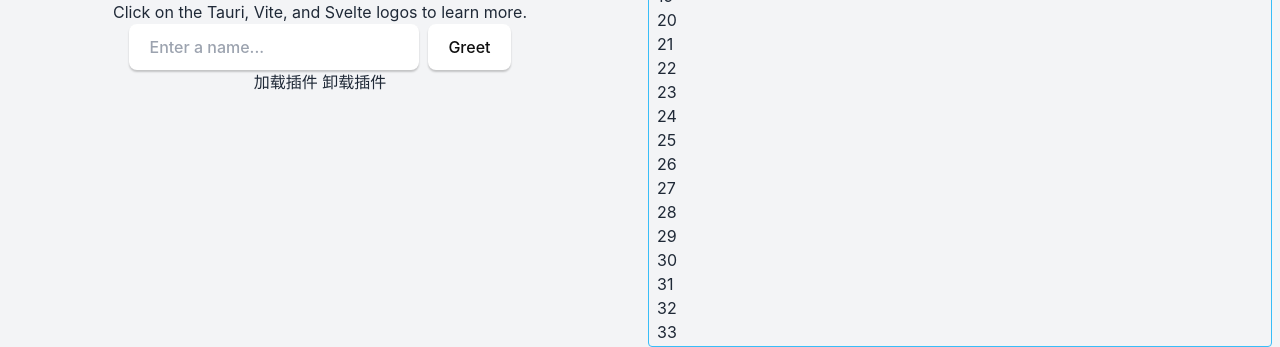
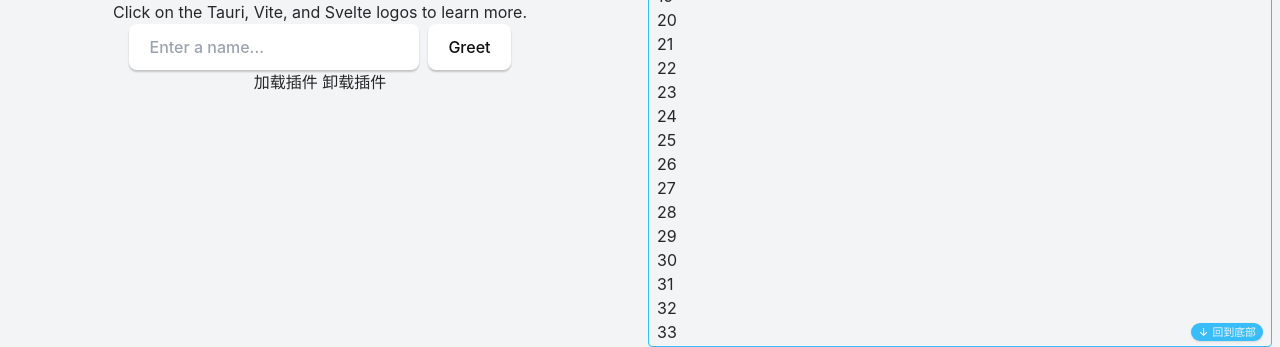
Before and after one commit to PigeonDynasty/bililive-pigeon-tauri, a Svelte app: page / in a window 1280 px wide. Shown: the part 453-800 px from the top of the page. Built offline with nearby package versions, Linux system fonts and the light colour scheme.

Commit message:
update button ripple

```diff
--- a/src/lib/Danmaku.svelte
+++ b/src/lib/Danmaku.svelte
@@ -7,7 +7,7 @@
   const data = new Array(100) // 弹幕数据
 
   let ulEl // ul dom对象
-  let couldScroll: boolean = true // 判断能否自动滚动到底部
+  let couldScroll: boolean = false // 判断能否自动滚动到底部
   const checkCouldScroll = () => {
     couldScroll = ulEl.clientHeight + ulEl.scrollTop >= ulEl.scrollHeight
   }
--- a/src/main.ts
+++ b/src/main.ts
@@ -1,8 +1,8 @@
-import "./style.css";
-import App from "./App.svelte";
-
+import './style.css'
+import App from './App.svelte'
+import ripple from './utils/ripple'
 const app = new App({
-  target: document.getElementById("app"),
-});
-
-export default app;
+  target: document.getElementById('app')
+})
+ripple()
+export default app
--- a/src/style.css
+++ b/src/style.css
@@ -3,12 +3,12 @@
 @tailwind utilities;
 @layer components {
   .btn-primary {
-    @apply font-semibold shadow text-gray-100 bg-sky-400 hover:bg-sky-500  dark:text-gray-300 dark:hover:bg-sky-600 dark:bg-sky-700;
+    @apply font-semibold shadow text-zinc-100 bg-sky-400 hover:bg-sky-500  dark:text-zinc-300 dark:hover:bg-sky-600 dark:bg-sky-700;
   }
 }
 @layer base {
   :root {
-    @apply font-sans text-gray-800 bg-gray-100 dark:text-gray-400 dark:bg-gray-800 scroll-smooth;
+    @apply font-sans text-zinc-800 bg-gray-100 dark:text-zinc-400 dark:bg-zinc-800 scroll-smooth;
   }
 
   html,
@@ -19,21 +19,19 @@
   button {
     @apply relative overflow-hidden;
   }
-
-  button:after {
-    @apply block absolute w-full h-full top-0 left-0 pointer-events-none bg-no-repeat opacity-0;
-    content: '';
-    /* 设置径向渐变 */
-    background-image: radial-gradient(circle, #666 10%, transparent 10.01%);
-    background-position: 50%;
-    transform: scale(10, 10);
-    transition: transform 0.3s, opacity 0.5s;
+  span.ripple {
+    position: absolute;
+    border-radius: 50%;
+    transform: scale(0);
+    opacity: 1;
+    background-color: rgba(255, 255, 255, 0.7);
+    animation: ripple 600ms linear;
   }
 
-  button:active:after {
-    transform: scale(0, 0);
-    opacity: 0.3;
-    /* 设置初始状态 */
-    transition: 0s;
+  @keyframes ripple {
+    to {
+      transform: scale(4);
+      opacity: 0;
+    }
   }
 }
--- /dev/null
+++ b/src/utils/ripple.ts
@@ -0,0 +1,21 @@
+export default function ripple() {
+  const createRipple = event => {
+    const button = event.currentTarget
+    const rippleSize = Math.max(button.clientWidth, button.clientHeight)
+    const moved = rippleSize / 2
+    const circle = document.createElement('span')
+    const pos = button.getBoundingClientRect()
+    circle.style.width = circle.style.height = `${rippleSize}px`
+    circle.style.top = `${event.clientY - pos.top - moved}px`
+    circle.style.left = `${event.clientX - pos.left - moved}px`
+    circle.classList.add('ripple')
+    const isExist = button.getElementsByClassName('ripple')[0]
+    if (isExist) {
+      isExist.remove()
+    }
+    button.append(circle)
+  }
+  document.querySelectorAll('button').forEach(btn => {
+    btn.addEventListener('mousedown', createRipple)
+  })
+}
```
